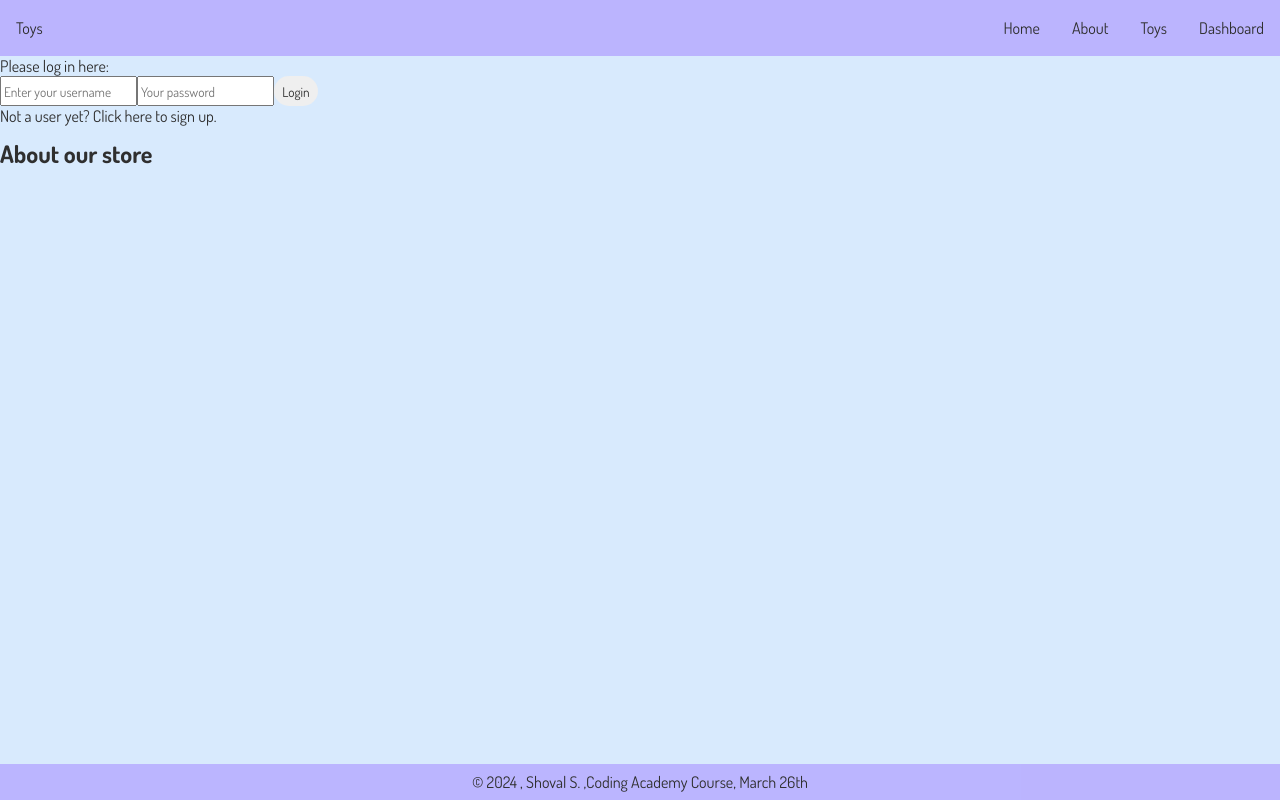
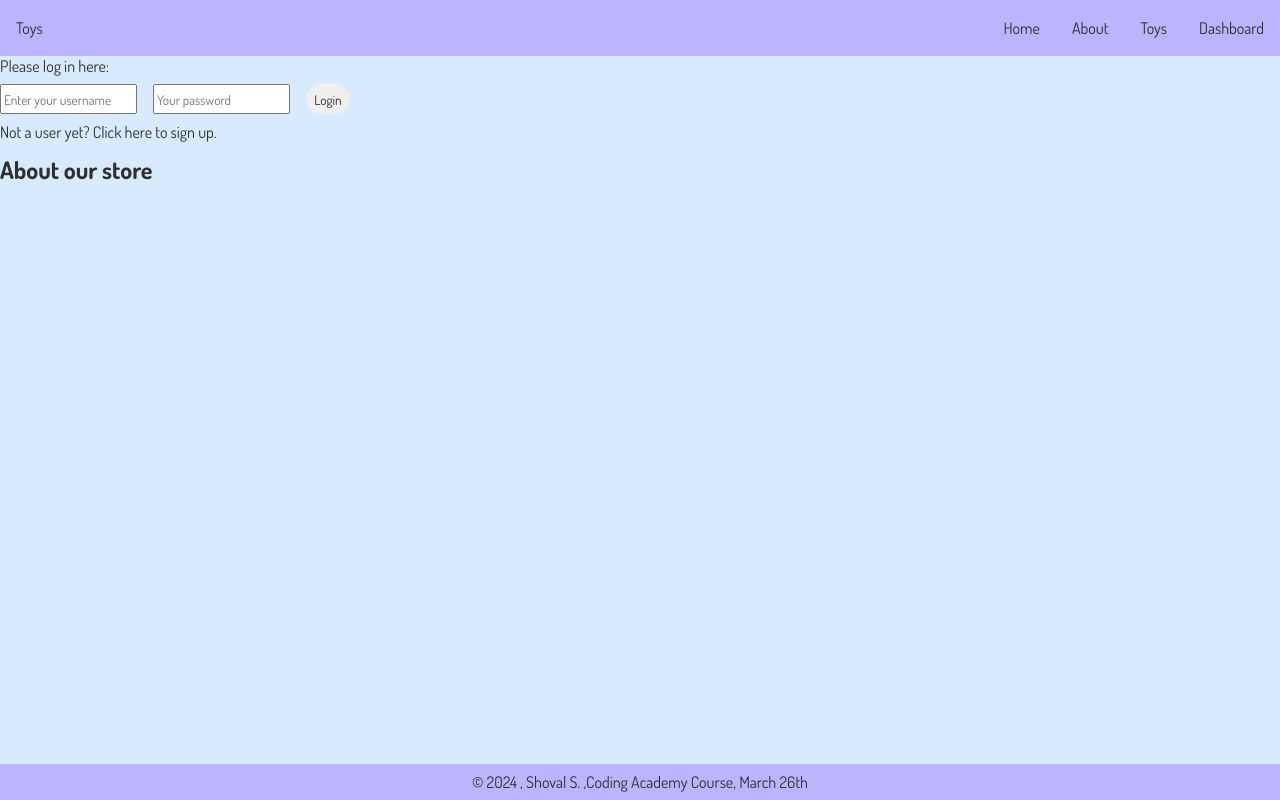
Before and after one commit to tmanoon/mistertoy-frontend, a React app: page /about in a window 1280 px wide. Built offline with nearby package versions, Linux system fonts and the light colour scheme; the HTML template or start-up script is replaced by a standard one.

Commit message:
Add styling properties and relevant files to main css

```diff
--- a/src/style/cmps/appHeaderFooter.css
+++ b/src/style/cmps/appHeaderFooter.css
@@ -2,6 +2,7 @@
 .footer-section {
     padding: 1em;
     background-color: rgba(177, 162, 255, 0.742);
+    height: auto;
 }
 
 .header-section {
--- a/src/style/cmps/loginSignup.css
+++ b/src/style/cmps/loginSignup.css
@@ -1,7 +1,8 @@
-.click-signup {
+.click-signup, .click-logout {
     cursor: pointer;
 }
 
-.toy-filter {
+.form-login-signup {
     gap: 1em;
+    margin-block: .5em;
 }
--- /dev/null
+++ b/src/style/cmps/toyFilter.css
@@ -0,0 +1,3 @@
+.toy-filter {
+    gap: 1em;
+}
--- a/src/style/main.css
+++ b/src/style/main.css
@@ -15,3 +15,4 @@
 @import 'cmps/toyList.css';
 @import 'cmps/toyPreview.css';
 @import 'cmps/loginSignup.css';
+@import 'cmps/toyFilter.css';
```
